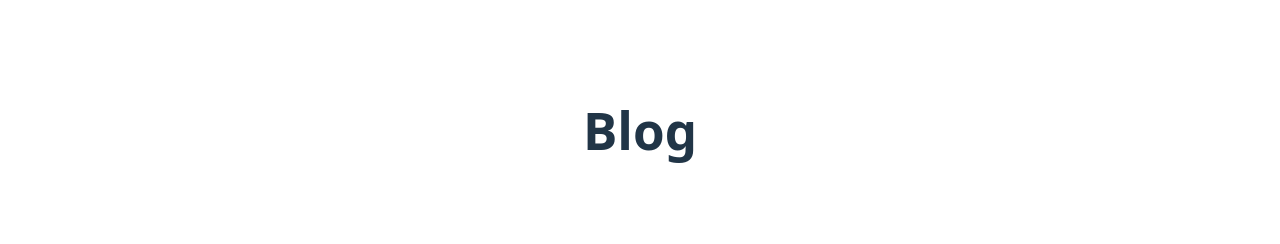
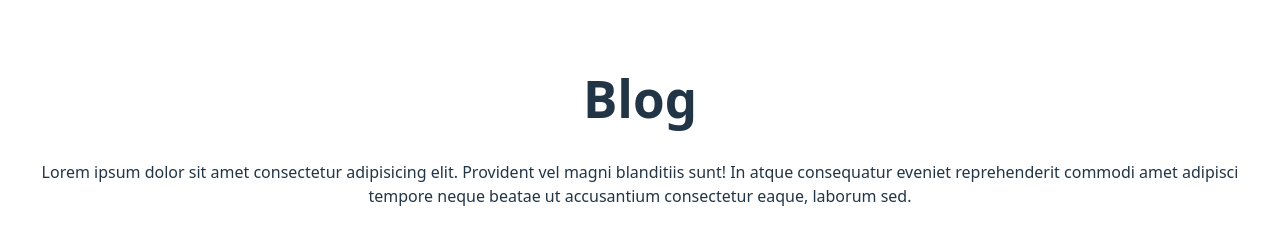
Before and after one commit to nikinclass/RecipeBookProject, a React (Vite) app in the folder app/: page /blog in a window 1280 px wide. Shown: the part 270-514 px from the top of the page. Built offline with nearby package versions, Linux system fonts and the light colour scheme.

Commit message:
updated page

```diff
--- a/app/src/Blog.jsx
+++ b/app/src/Blog.jsx
@@ -1,5 +1,14 @@
 export default function Blog() {
 return (
-    <h1> Blog</h1>
+    <div>
+    <div className="BlogTitleContainer">
+        <h1 className="BlogTitle"> Blog</h1>
+    </div>
+
+    <div className="openingContainer">
+        <p>Lorem ipsum dolor sit amet consectetur adipisicing elit. Provident vel magni blanditiis sunt! In atque consequatur eveniet reprehenderit commodi amet adipisci tempore neque beatae ut accusantium consectetur eaque, laborum sed.</p>
+
+    </div>
+</div>
 )
 }
```
Also changed, not shown: 2 other files (tests, documents, lock files or other folders).
